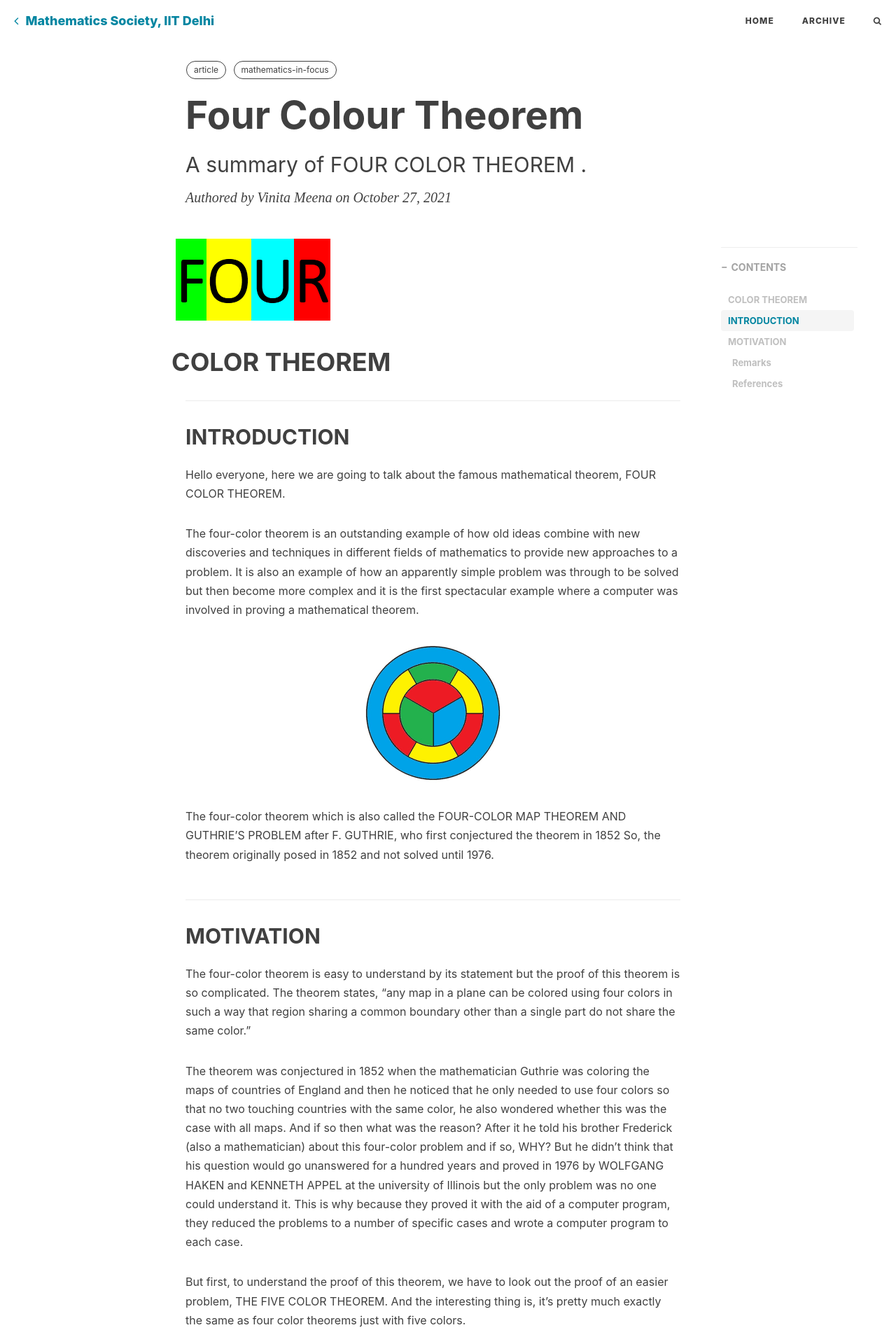
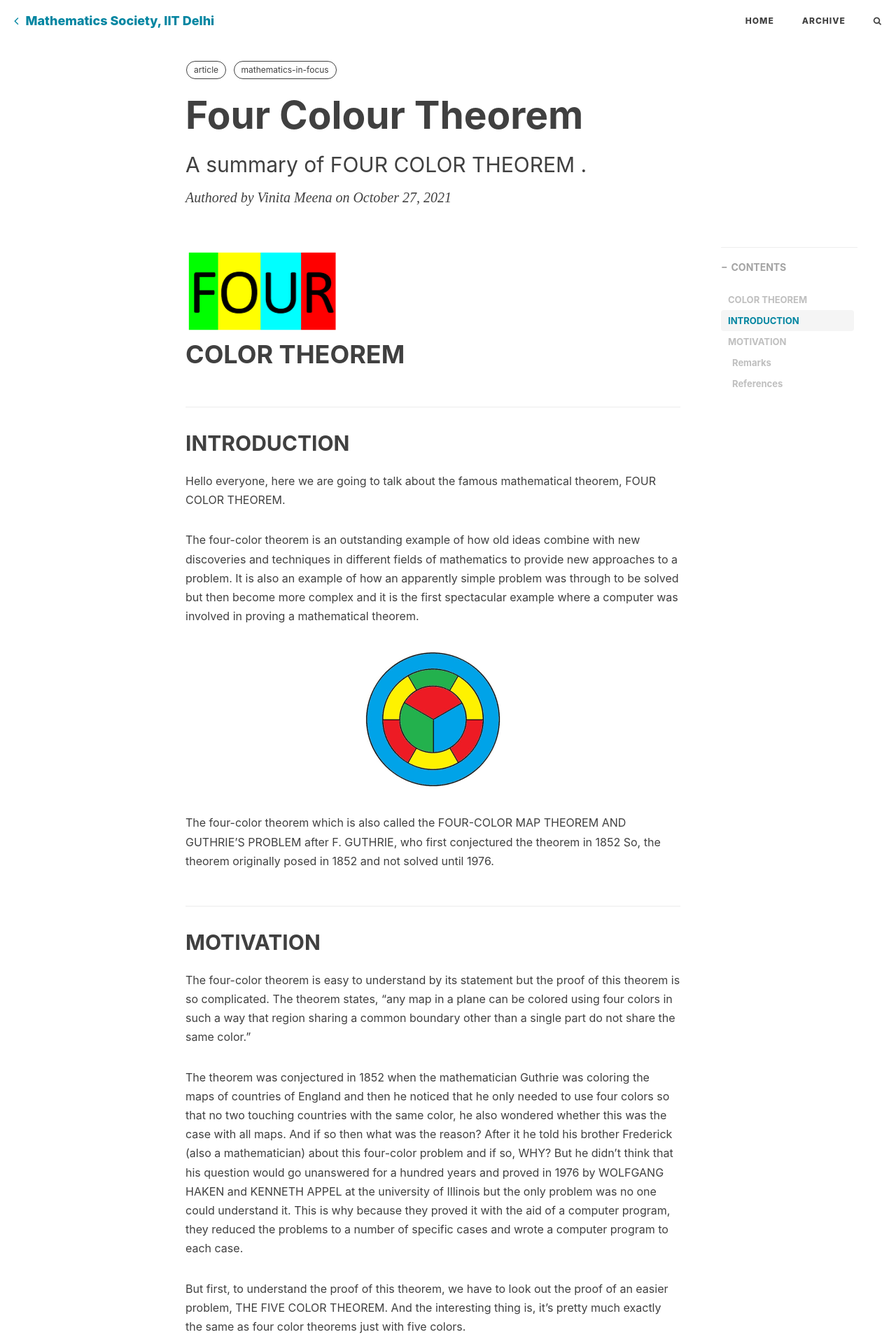
Before and after one commit to mathsociitd/blog, a Jekyll site: the page built from _posts/2021-10-27-four-colour-theorem.md, in a window 1280 px wide. Shown: the top 1920 px of the page at 70% size. Built offline with Jekyll 4.4.1, drawn with Linux system fonts in a browser that asks for light colours; nearby versions of some CDN libraries; formulas are drawn with MathJax 3; comment, search, counter and statistics services are not loaded.

Commit message:
fix main title margins

```diff
--- a/_posts/2021-10-27-four-colour-theorem.md
+++ b/_posts/2021-10-27-four-colour-theorem.md
@@ -10,9 +10,11 @@
   - article
   - mathematics-in-focus
 ---
-<div style="margin:-20px">
-<img src = "/blog/media/post/2021-10-27-four-color-theorem_img2.PNG" alt = "nothing" display:block></div>
-<div style="margin:-20px"><h1> COLOR THEOREM </h1></div>
+
+<div>
+  <img src="/blog/media/post/2021-10-27-four-color-theorem_img2.PNG" alt="four">
+  <h1 style="margin-top: -20px"> COLOR THEOREM </h1>
+</div>
 
 ## **INTRODUCTION**
 
```
